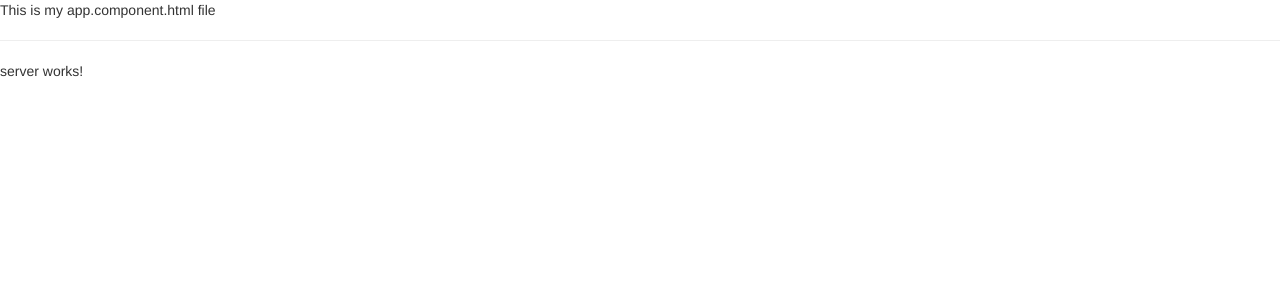
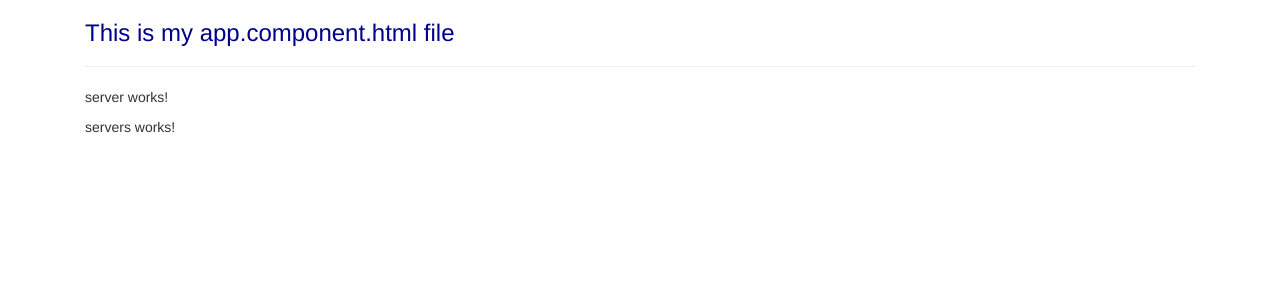
Before and after one commit to viveksoni100/angular_anaconda, an Angular app in the folder my-first-app/: page / in a window 1280 px wide. Shown: the top 300 px of the page. Built offline with nearby package versions, Linux system fonts and the light colour scheme.

Commit message:
adding html ad css to a component is learned

```diff
--- a/my-first-app/src/app/app.component.css
+++ b/my-first-app/src/app/app.component.css
@@ -0,0 +1,3 @@
+h3 {
+  color: darkblue;
+}
--- a/my-first-app/src/app/app.component.html
+++ b/my-first-app/src/app/app.component.html
@@ -1,3 +1,10 @@
-<p>This is my app.component.html file</p>
-<hr>
-<app-server></app-server>
+<div class="container">
+  <div class="ro">
+    <div class="col-xs-12">
+      <h3>This is my app.component.html file</h3>
+      <hr>
+      <app-server></app-server>
+      <app-servers></app-servers>
+    </div>
+  </div>
+</div>
--- a/my-first-app/src/app/app.component.ts
+++ b/my-first-app/src/app/app.component.ts
@@ -1,10 +1,11 @@
 import {Component} from '@angular/core';
 import {ServerComponent} from "./server/server.component";
+import {ServersComponent} from "./servers/servers.component";
 
 @Component({
   selector: 'app-root',
   standalone: true,
-  imports: [ServerComponent],
+  imports: [ServerComponent, ServersComponent],
   templateUrl: './app.component.html',
   styleUrl: './app.component.css'
 })
--- a/my-first-app/src/app/app.module.ts
+++ b/my-first-app/src/app/app.module.ts
@@ -4,11 +4,13 @@ import {AppComponent} from "./app.component";
 import {BrowserModule} from "@angular/platform-browser";
 import {HttpClientModule} from "@angular/common/http";
 import {NgModule} from "@angular/core";
+import {ServersComponent} from "./servers/servers.component";
 
 @NgModule({
   declarations: [
     AppComponent,
-    ServerComponent
+    ServerComponent,
+    ServersComponent
   ],
   improts: [
     BrowserModule,
```
